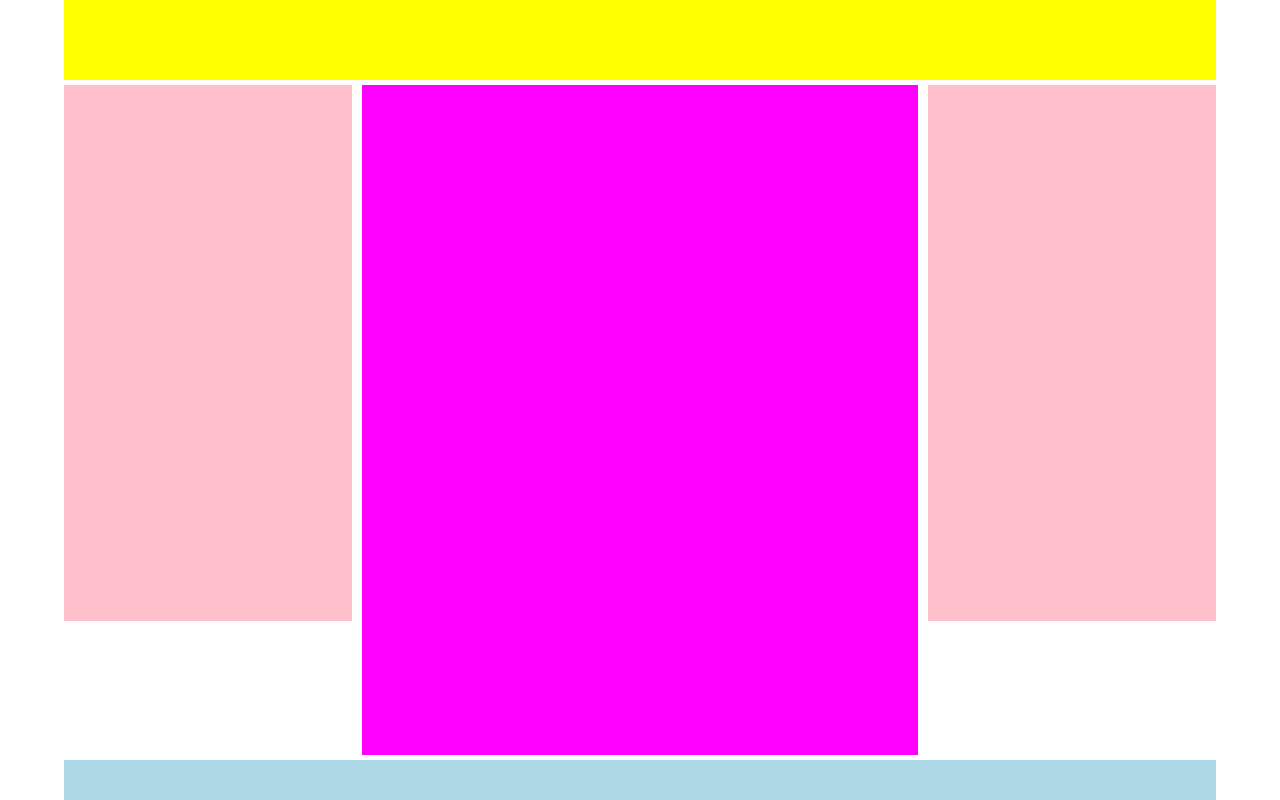
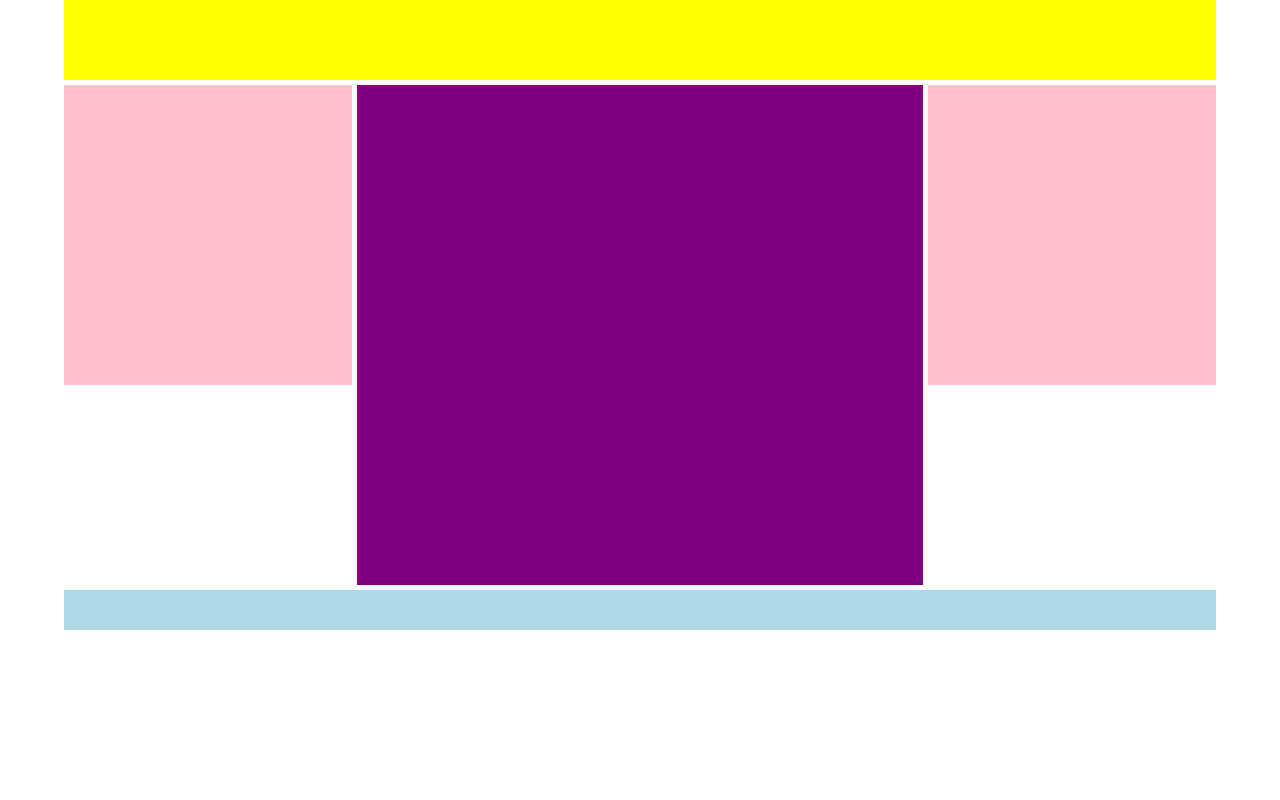
Before and after one commit to salasimo/htmlcss-struttura-wp, a plain HTML site: page index.html in a window 1280 px wide. Drawn offline with Linux system fonts and the light colour scheme.

Commit message:
Prima revisione
-rimosso absolute da footer
-utilizzata altezza fissa per main

```diff
--- a/css/style.css
+++ b/css/style.css
@@ -11,17 +11,15 @@
 }
 
 .page-container{
-    margin: auto;
-
+    margin: 0 auto;
     width: 90vw;
-    height: 100vh;
     max-width: 1600px;
     position: relative;
 }
 
 header{
     height: 80px;
-    width:100%;
+    /* width:100%;  non necessario */
     background-color: yellow;
     margin-bottom: 5px;
 }
@@ -29,38 +27,44 @@ header{
 footer{
     height: 40px;
     width:100%;
-    position: absolute;
-    bottom: 0;
     background-color: lightblue;
     margin-top: 5px;
 }
 
+/*VERSIONE PAGINA SINGOLA
+
 .central-block{
     width:100%;
     height: calc(100% - 130px);
+}
 
+*/
+
+.central-block{ //VERSIONE CON ALTEZZA MAIN FISSA
+    width:100%;
+    height: 500px;
 }
 
 aside{
     background-color: pink;
     width: 25%;
-    height: 80%;
+    height: 300px;
 
 }
 
 aside.left{
     float:left;
-    margin-right: 10px;
+    margin-right: 5px;
 }
 aside.right{
     float:right;
-    margin-left: 10px;
+    margin-left: 5px;
 }
 
 main{
-    background-color: magenta;
+    background-color: purple;
     float:right;
     height: 100%;
-    width: calc(50% - 20px);
+    width: calc(50% - 10px);
 
 }
--- a/index.html
+++ b/index.html
@@ -11,21 +11,27 @@
 
             </header>
 
-            <div class="central-block">
+            <div class="central-block clearfix">
 
                 <aside class="left clearfix">
+                    <div class="content">
+
+                    </div>
 
                 </aside>
                 <aside class="right clearfix">
+                    <div class="content">
+
+                    </div>
 
                 </aside>
 
                 <main class="clearfix">
+                    <div class="content">
+
+                    </div>
 
                 </main>
-
-
-
 
             </div>
 
```
